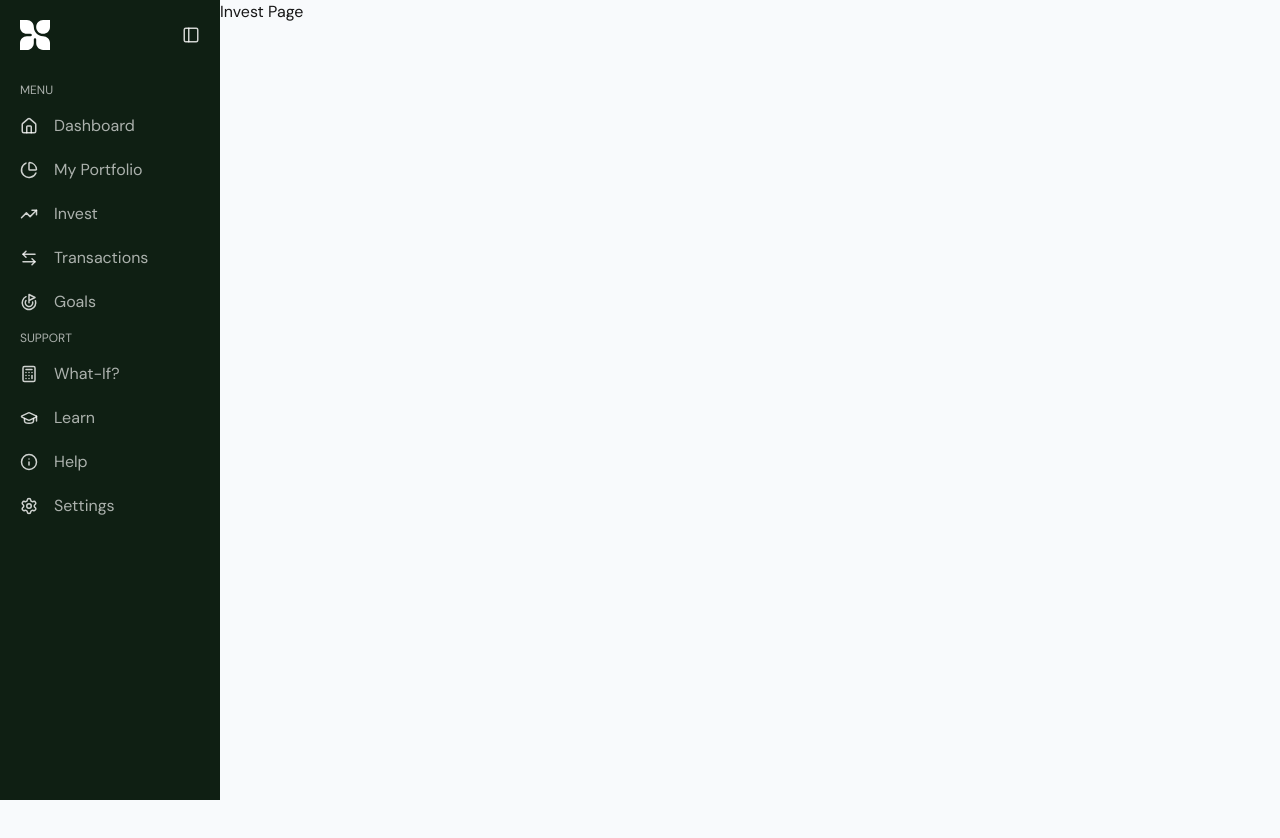
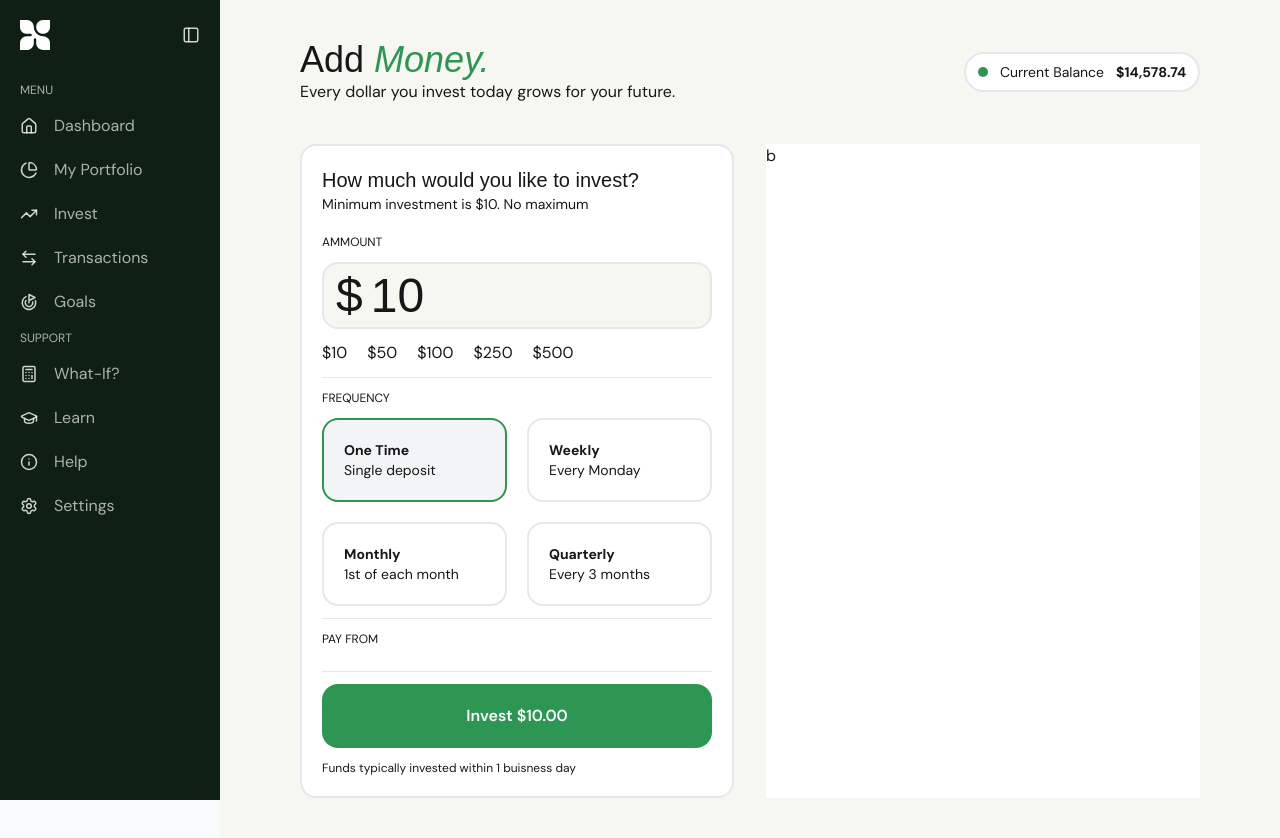
Before and after one commit to dumo19/Sprout, a Next.js app: page /invest in a window 1280 px wide. Before the commit the page ends 800 px from the top, so only its background shows below. Built offline with nearby package versions, Linux system fonts and the light colour scheme; a web font is replaced by a local one.

Commit message:
start invest page

```diff
--- a/app/dashboard/page.tsx
+++ b/app/dashboard/page.tsx
@@ -36,7 +36,7 @@ export default function DashboardPage() {
       <div className="mb-10 flex flex-row justify-between items-center">
         <div>
           <h1 className="text-4xl">
-            {makeGreeting()}, <span className="">{dummyData.first_name}.</span>
+            {makeGreeting()}, <span className="text-primary"><i>{dummyData.first_name}</i>.</span>
           </h1>
           <p>Your money is working for you.</p>
         </div>
--- a/app/globals.css
+++ b/app/globals.css
@@ -47,3 +47,9 @@ body {
 h1 {
   font-family: var(--font-dm-serif-text);
 }
+
+/* .invest-frequency-button {
+  font-size: small;
+  background-color: light-gray;
+
+} */
--- a/app/invest/page.tsx
+++ b/app/invest/page.tsx
@@ -1,7 +1,38 @@
+import InvestFormCard from '@/components/invest/InvestFormCard';
+import dummyData from '@/dummy-data/dummy-user.json';
+import { formatCurrencyFull } from '@/utils/formatCurrency';
+
+function breakLine() {
+  return <div className="w-full h-px bg-gray-200"/>;
+}
+
 export default function InvestPage() {
   return (
-    <div>
-      Invest Page
-    </div>
-  )
+    <main className="bg-[#F7F7F2] px-20 py-10 min-h-screen">
+      <div className="mb-10 flex flex-row justify-between items-center">
+        <div>
+          <h1 className="text-4xl">
+            Add{' '}
+            <span className="text-primary">
+              <i>Money.</i>
+            </span>
+          </h1>
+          <p>Every dollar you invest today grows for your future.</p>
+        </div>
+        <div className="flex felx-row items-center gap-3 bg-white border-2 border-gray-200 px-3 py-2 rounded-full text-sm">
+          <div className="h-2.5 w-2.5 bg-primary rounded-full" />
+          <p>Current Balance</p>
+          <p>
+            <b>{formatCurrencyFull(dummyData.portfolio.total_amount)}</b>
+          </p>
+        </div>
+      </div>
+      <div className="grid grid-row grid-cols-2 gap-8">
+        <div className="bg-white border-2 border-gray-200 rounded-2xl">
+          <InvestFormCard />
+        </div>
+        <div className="bg-white">b</div>
+      </div>
+    </main>
+  );
 }
--- /dev/null
+++ b/components/invest/InvestFormCard.tsx
@@ -0,0 +1,105 @@
+'use client';
+import { formatCurrencyFull } from '@/utils/formatCurrency';
+import { CircleCheckBig } from 'lucide-react';
+import { useState } from 'react';
+
+type Frequency = 'once' | 'weekly' | 'monthly' | 'quarterly';
+const DEFAULT_FREQUENCY =
+  'text-sm flex flex-col items-start border-2 border-gray-200 p-5 rounded-2xl';
+const ACTIVE_FREQUENCY = 'text-sm flex flex-col items-start border-2 border-primary bg-gray-100 p-5 rounded-2xl';
+
+
+function breakLine() {
+  return <div className="w-full h-px bg-gray-200" />;
+}
+
+export default function InvestFormCard() {
+  const [addAmount, setAddAmount] = useState<number>(10);
+  const [frequency, setFrequency] = useState<Frequency>('once');
+
+  return (
+    <div className="p-5">
+      <div>
+        <h1 className="text-xl">How much would you like to invest?</h1>
+        <p className="text-sm">Minimum investment is $10. No maximum</p>
+      </div>
+      <div className="mt-5 flex flex-col gap-3">
+        <p className="text-xs">AMMOUNT</p>
+        <div className="bg-[#F7F7F2] flex flex-row text-5xl items-center gap-2 px-3 py-1 rounded-2xl border-2 border-gray-200">
+          <h1 className="">$</h1>
+          <input
+            type="number"
+            value={addAmount}
+            onChange={(e) => setAddAmount(Number(e.target.value))}
+            className="font-serif text-5xl w-full outline-none appearance-none"
+          />
+        </div>
+        <div className="flex flex-row gap-5">
+          <button onClick={() => setAddAmount(10)}>$10</button>
+          <button onClick={() => setAddAmount(50)}>$50</button>
+          <button onClick={() => setAddAmount(100)}>$100</button>
+          <button onClick={() => setAddAmount(250)}>$250</button>
+          <button onClick={() => setAddAmount(500)}>$500</button>
+        </div>
+
+        {breakLine()}
+
+        <p className="text-xs">FREQUENCY</p>
+        <div className="grid grid-cols-2 gap-5">
+          <button
+            onClick={() => setFrequency('once')}
+            className={`${frequency === 'once' ? ACTIVE_FREQUENCY : DEFAULT_FREQUENCY}`}
+          >
+            <p>
+              <b>One Time</b>
+            </p>
+            <p>Single deposit</p>
+          </button>
+          <button
+            onClick={() => setFrequency('weekly')}
+            className={`${frequency === 'weekly' ? ACTIVE_FREQUENCY : DEFAULT_FREQUENCY}`}
+          >
+            <p>
+              <b>Weekly</b>
+            </p>
+            <p>Every Monday</p>
+          </button>
+          <button
+            onClick={() => setFrequency('monthly')}
+            className={`${frequency === 'monthly' ? ACTIVE_FREQUENCY : DEFAULT_FREQUENCY}`}
+          >
+            <p>
+              <b>Monthly</b>
+            </p>
+            <p>1st of each month</p>
+          </button>
+          <button
+            onClick={() => setFrequency('quarterly')}
+            className={`${frequency === 'quarterly' ? ACTIVE_FREQUENCY : DEFAULT_FREQUENCY}`}
+          >
+            <p>
+              <b>Quarterly</b>
+            </p>
+            <p>Every 3 months</p>
+          </button>
+        </div>
+
+        {breakLine()}
+
+        <p className='text-xs'>PAY FROM</p>
+        <div className='flex flex-col'>
+          <button>
+
+          </button>
+        </div>
+
+        {breakLine()}
+
+        <button className='p-5 bg-primary rounded-2xl w-full'>
+          <p className='font-semibold text-white'>Invest {formatCurrencyFull(addAmount)}</p>
+        </button>
+        <p className='text-xs'>Funds typically invested within 1 buisness day</p>
+      </div>
+    </div>
+  );
+}
```
